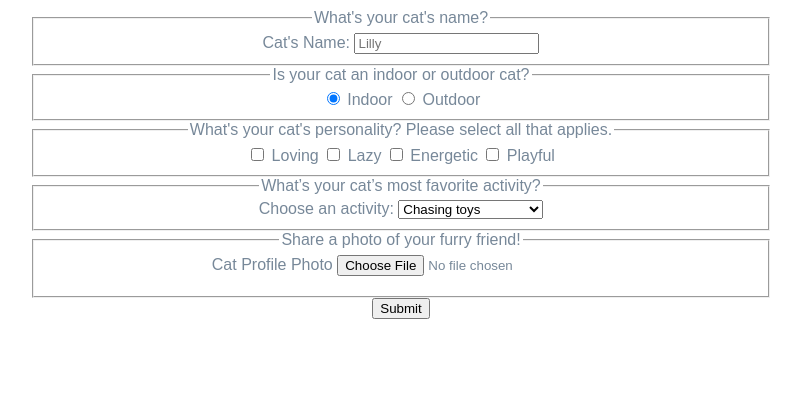
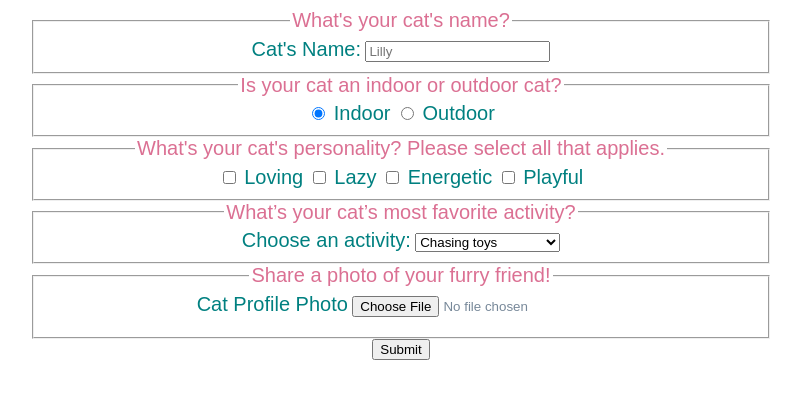
Before and after one commit to dr3amcoder/freeCodeCamp-CatPhotoApp, a plain HTML site: page catProfiles.html in a window 1280 px wide. Shown: the part 86-484 px from the top of the page, without its empty margins (239-1040 px from the left). Drawn offline with Linux system fonts and the light colour scheme; a web font is replaced by a local one.

Commit message:
Update style.css to add style to legend and label

```diff
--- a/style.css
+++ b/style.css
@@ -49,9 +49,24 @@ footer a:hover {
       margin: 5px 0 5px 0;
       padding: 5px;
 }
+
 #cat-photo-container {
       width: 600px;
       height: auto;
       margin-top: 20px;
       border-radius: 10px;
 }
+
+legend {
+      font-size: 20px;
+      color:palevioletred;
+      background-color: white;
+      display: flex;
+      flex-direction: column;
+      justify-content: flex-start;
+}
+
+label {
+      font-size: 20px;
+      color:teal;
+}
```
